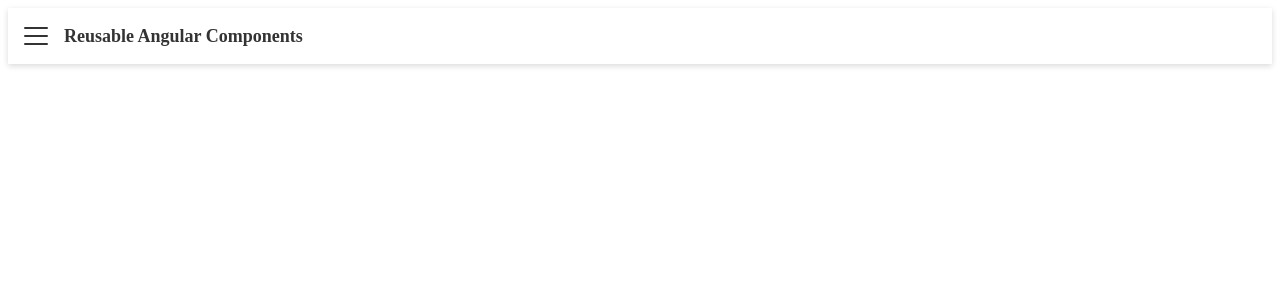
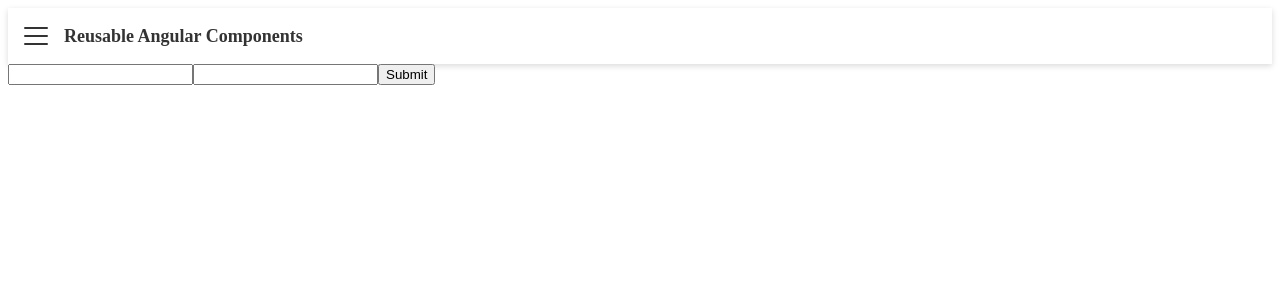
Before and after one commit to DeepthiSreenivasa/Angular_Reusable_Components, an Angular app: page /NgModuleForms in a window 1280 px wide. Before the commit this address led to /. Shown: the top 300 px of the page. Built offline with nearby package versions, Linux system fonts and the light colour scheme.

Commit message:
adding ngModel Forms

```diff
--- a/src/app/routes/routing.ts
+++ b/src/app/routes/routing.ts
@@ -3,6 +3,7 @@ import { Routes, RouterModule } from '@angular/router';
 import { SearchWithDebounce } from '../../components/search-with-debounce/search-with-debounce';
 import { CommentThread } from '../../components/comment-thread/comment-thread';
 import { MainLayout } from '../../layout/main-layout/main-layout';
+import { Forms } from '../../components/forms/forms';
 
 const routes: Routes = [
   { path: '', redirectTo: 'Home', pathMatch: 'full' },
@@ -12,6 +13,10 @@ const routes: Routes = [
   },
   { path: 'CommentThread', component: CommentThread },
   { path: 'Home', component: MainLayout },
+  {
+    path: 'NgModuleForms',
+    component: Forms,
+  },
 ];
 
 @NgModule({
--- /dev/null
+++ b/src/components/forms/forms.html
@@ -0,0 +1,7 @@
+<form (ngSubmit)="getFormData()"> <!--form emits an event ngSubmit-->
+
+    <input [(ngModel)]="this.userDetails.firstName" name="firstName" [ngModelOptions]="{standalone: true} " />
+    <input [(ngModel)]=" this.userDetails.lastName" name="lastName" [ngModelOptions]="{standalone: true}" />
+    <button type=" submit">Submit</button> <!--button is of type submit-->
+
+</form>
--- /dev/null
+++ b/src/components/forms/forms.ts
@@ -0,0 +1,20 @@
+import { Component } from '@angular/core';
+import { FormsModule } from '@angular/forms';
+
+@Component({
+  selector: 'app-forms',
+  templateUrl: './forms.html',
+  imports: [FormsModule],
+  styleUrl: './forms.css',
+})
+export class Forms {
+  public userDetails: any = {
+    firstName: '',
+    lastName: '',
+  };
+
+  getFormData(): any {
+    console.log('into getFormData');
+    console.log(this.userDetails);
+  }
+}
--- a/src/layout/main-layout/main-layout.ts
+++ b/src/layout/main-layout/main-layout.ts
@@ -11,6 +11,7 @@ export class MainLayout {
   componentList: IComponentCard[] = [
     { label: 'Search with Debounce Component', id: 1, routerPath: '/SearchWithDebounce' },
     { label: 'Comment thread Component', id: 2, routerPath: '/CommentThread' },
+    { label: 'NgModule Forms', id: 2, routerPath: '/NgModuleForms' },
   ];
 
   trackByID(index: number): number {
```
Also changed, not shown: src/components/forms/forms.css (added), 1 other file (tests, documents, lock files or other folders).
